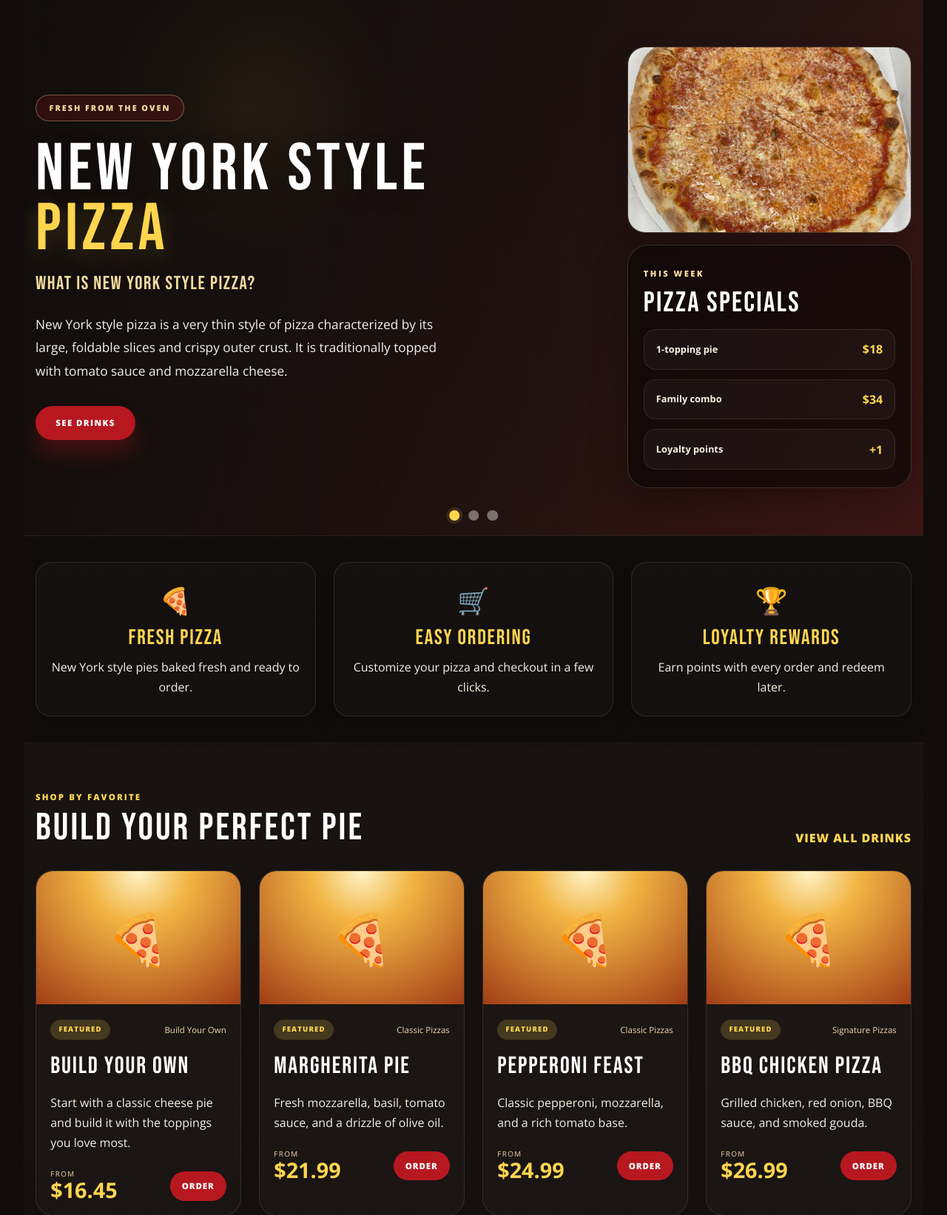
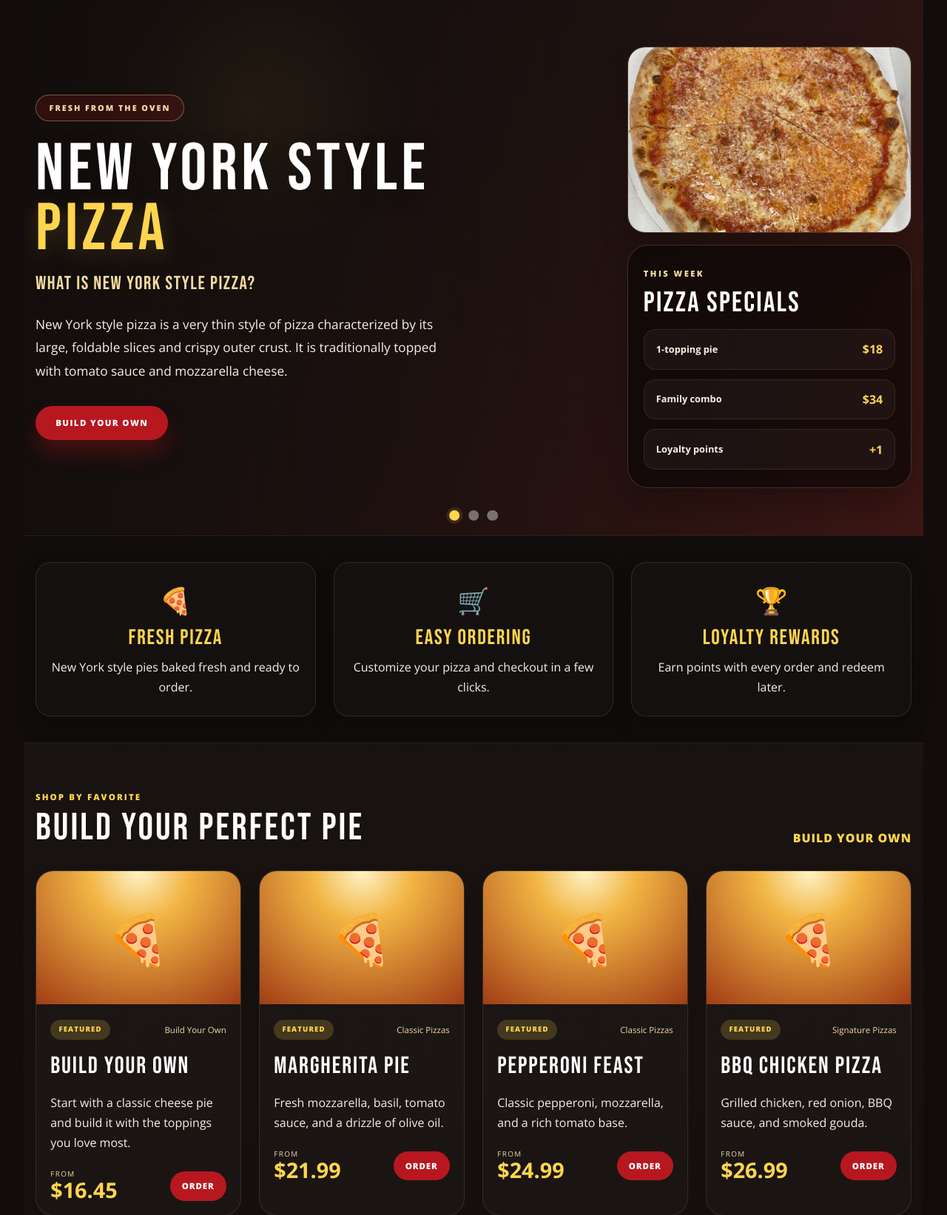
Before and after one commit to ronniebgit/ronniebees, a Laravel app: page / in a window 1280 px wide. Shown: the part 297-1940 px from the top of the page at 74% size. Run offline with Laravel 12, Linux system fonts and the light colour scheme; data comes from the database, SQL or seed files in the repository; style sheets or scripts are compiled from the project's sources.

Commit message:
Save current storefront and category setup

```diff
--- a/resources/views/storefront/index.blade.php
+++ b/resources/views/storefront/index.blade.php
@@ -44,7 +44,10 @@
                             <h3>What is New York Style Pizza?</h3>
                             <p>New York style pizza is a very thin style of pizza characterized by its large, foldable slices and crispy outer crust. It is traditionally topped with tomato sauce and mozzarella cheese.</p>
                             <div class="rb-banner-actions">
-                                <a href="{{ route('menu') }}" class="rb-btn rb-btn-primary">See Drinks</a>
+                                @php
+                                    $byoProduct = $featuredProducts->firstWhere('slug', 'build-your-own-pizza') ?? $featuredProducts->first();
+                                @endphp
+                                <a href="{{ $byoProduct ? route('product.show', $byoProduct) : route('menu') }}" class="rb-btn rb-btn-primary">Build Your Own</a>
                             </div>
                         </div>
 
@@ -73,7 +76,10 @@
                             <h3>Neighborhood favorite</h3>
                             <p>Classic slices, bold sauce, melted mozzarella, and a crisp finish that keeps customers coming back for more.</p>
                             <div class="rb-banner-actions">
-                                <a href="{{ route('menu') }}" class="rb-btn rb-btn-primary">See Drinks</a>
+                                @php
+                                    $favoritePizza = $featuredProducts->firstWhere('slug', 'pepperoni-feast') ?? $featuredProducts->first();
+                                @endphp
+                                <a href="{{ $favoritePizza ? route('product.show', $favoritePizza) : route('menu') }}" class="rb-btn rb-btn-primary">Order Favorite</a>
                             </div>
                         </div>
 
@@ -102,7 +108,10 @@
                             <h3>Made your way</h3>
                             <p>Choose your size, sauce, split options, and toppings to create a pizza that feels like your own neighborhood favorite.</p>
                             <div class="rb-banner-actions">
-                                <a href="{{ route('menu') }}" class="rb-btn rb-btn-primary">Drinks</a>
+                                @php
+                                    $featuredByo = $featuredProducts->firstWhere('slug', 'build-your-own-pizza') ?? $featuredProducts->first();
+                                @endphp
+                                <a href="{{ $featuredByo ? route('product.show', $featuredByo) : route('menu') }}" class="rb-btn rb-btn-primary">Customize Pizza</a>
                             </div>
                         </div>
 
@@ -187,7 +196,10 @@
                         <span>Shop by favorite</span>
                         <h2>Build your perfect pie</h2>
                     </div>
-                    <a href="{{ route('menu') }}">View all drinks</a>
+                    @php
+                        $featuredByo = $featuredProducts->firstWhere('slug', 'build-your-own-pizza') ?? $featuredProducts->first();
+                    @endphp
+                    <a href="{{ $featuredByo ? route('product.show', $featuredByo) : route('menu') }}">Build Your Own</a>
                 </div>
 
                 <div class="rb-menu-grid">
```
